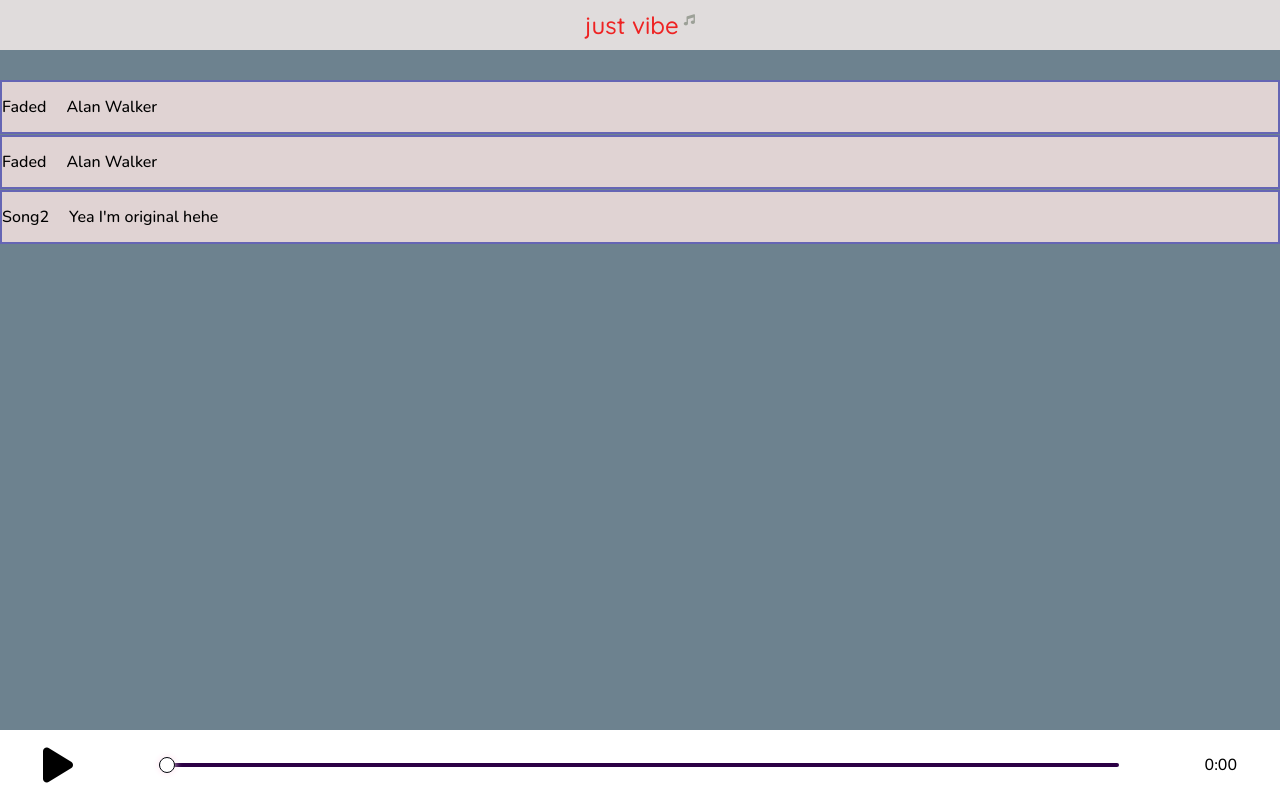
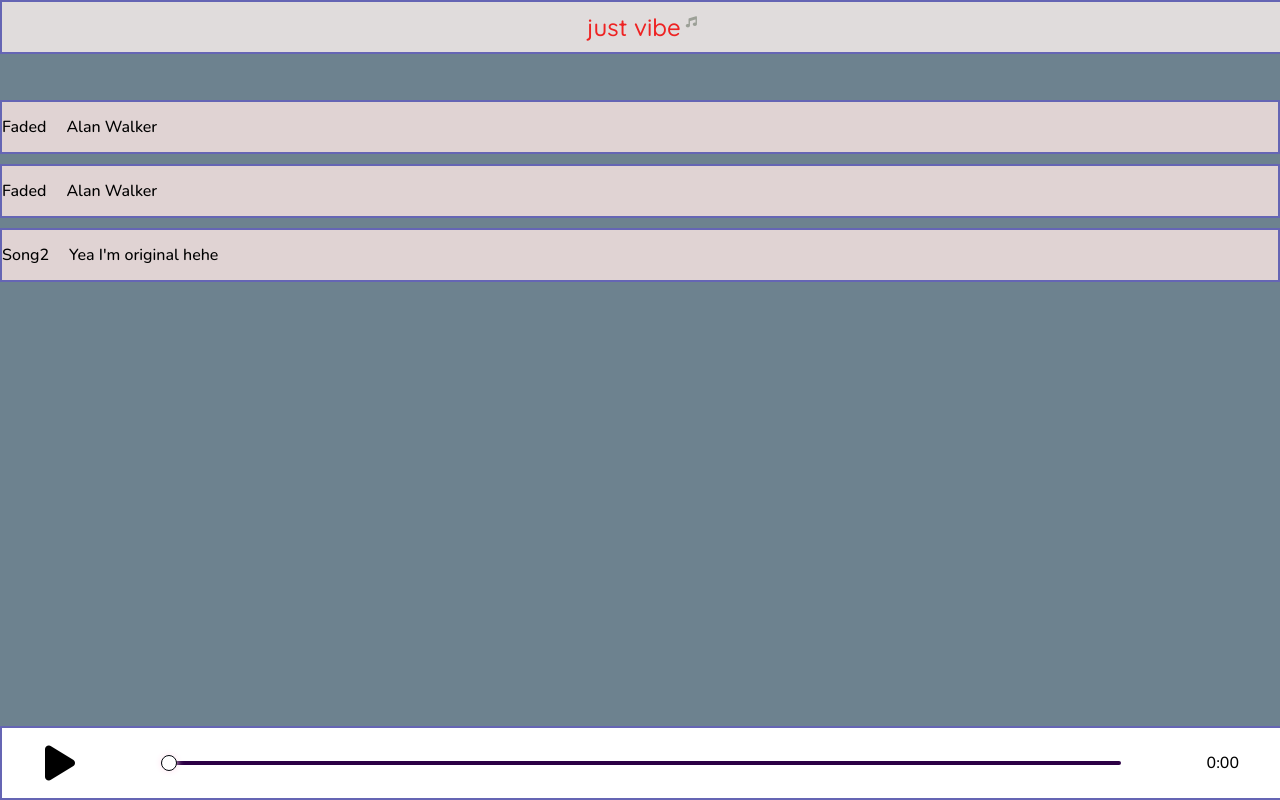
Before and after one commit to ApixNova/Apix-Music, a React (Vite) app: page / in a window 1280 px wide. Built offline with nearby package versions, Linux system fonts and the light colour scheme.

Commit message:
feat: animation with css

```diff
--- a/src/App.css
+++ b/src/App.css
@@ -6,7 +6,10 @@
   align-items: center;
   justify-content: center;
   gap: 5px;
-  margin-bottom: 30px;
+  position: fixed;
+  top: 0;
+  z-index: 1;
+  border: 2px solid rgb(101, 101, 180);
 }
 #navbar i {
   color: rgb(156, 160, 151);
@@ -33,5 +36,9 @@ h1 {
   display: flex;
   align-items: center;
   gap: 20px;
-  margin-bottom: 1px;
+  margin: 10px auto 1px auto;
 }
+
+#first {
+  margin-top: 100px;
+}
--- a/src/App.tsx
+++ b/src/App.tsx
@@ -28,7 +28,7 @@ function App() {
         <i className="fa-solid fa-music"></i>
       </div>
       {/* Song list :  */}
-      <div className="songlist">
+      <div className="songlist" id="first">
         <p>{SongList[0].name}</p>
         <p>{SongList[0].artist}</p>
       </div>
--- a/src/Player.css
+++ b/src/Player.css
@@ -14,17 +14,30 @@
   bottom: 0;
   background: white;
   width: 100%;
+  border: 2px solid rgb(101, 101, 180);
 }
 
 .big {
   height: 100%;
   width: 100%;
   position: fixed;
-  top: 50px;
+  bottom: 0;
   height: 100%;
   background: rgb(224, 211, 211);
-  border: 2px solid rgb(101, 101, 180);
+
   box-sizing: border-box;
+  animation: 900ms pop;
+}
+
+@keyframes pop {
+  from {
+    height: 70px;
+    background: white;
+  }
+  to {
+    height: 100%;
+    background: rgb(224, 211, 211);
+  }
 }
 
 /* Styling the range imput */
```
